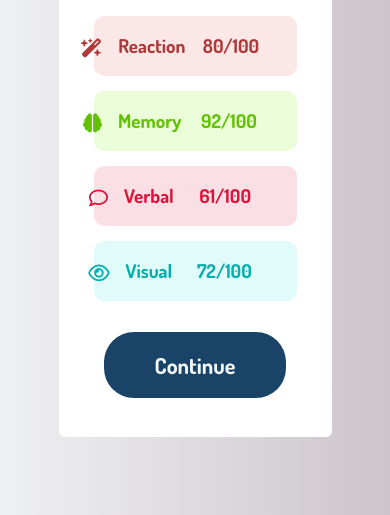
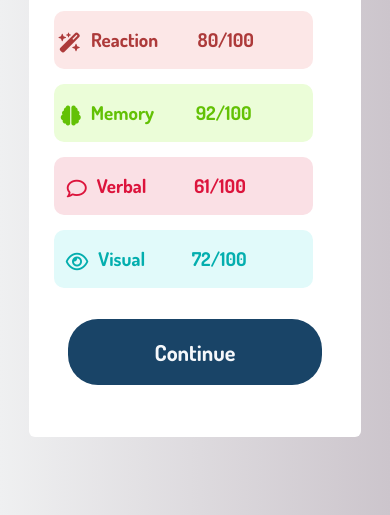
Before and after one commit to Glos-sy/Component-Summary, a plain HTML site: page index.html in a window 390 px wide. Shown: the part 632-1147 px from the top of the page. Drawn offline with Linux system fonts and the light colour scheme.

Commit message:
adjustments to responsiveness

```diff
--- /dev/null
+++ b/extra.css
@@ -0,0 +1,41 @@
+* {
+    margin: 0;
+    padding: 0;
+    box-sizing: border-box;
+}
+
+#left-panel, #right-panel {
+    width: 170%;
+    padding: 5%;
+    height: 58vh;
+}
+
+
+/* RIGHT PANEL STYLING */
+#right-panel {
+    box-shadow: none;
+    background-color: white;
+    border-top-left-radius: 0;
+    border-top-right-radius: 0;
+    border-bottom-right-radius: 0;
+    position: relative;
+    right: 1rem;
+    top: -2.8rem;
+    height: 66vh;
+    padding: 4.8rem 2.5rem 3rem 2.5rem;
+    border-bottom-left-radius: 0.6rem;
+    border-bottom-right-radius: 0.6rem;
+}
+
+.reaction-box, .memory-box, .verbal-box, .visual-box {
+    margin: 0 0 1.5rem 0;
+    padding: 1rem 2rem 1rem 8rem;
+    height: 5.8rem;
+    width: 92%;
+}
+
+i {
+    color: black;
+    font-size: 2rem;
+    margin: 0 1rem 0 -2.5rem;
+}
--- a/index.html
+++ b/index.html
@@ -11,7 +11,8 @@
     <link rel="stylesheet" href="mobile-b.css" media="(max-width: 952px)" />
     <link rel="stylesheet" href="smaller-a.css" media="(max-width: 752px)" />
     <link rel="stylesheet" href="smaller-b.css" media="(max-width: 572px)" />
-    <!-- 572 -->
+    <link rel="stylesheet" href="extra.css" media="(max-width: 478px)" />
+    <!-- 468 -->
     <link
       rel="stylesheet"
       href="https://cdnjs.cloudflare.com/ajax/libs/font-awesome/6.7.2/css/all.min.css"
--- a/smaller-b.css
+++ b/smaller-b.css
@@ -11,7 +11,7 @@
 }
 
 
-/*  */
+/* RIGHT PANEL STYLING */
 #right-panel {
     height: 66vh;
     padding: 5.3rem 3.5rem 3rem 3.5rem;
```
